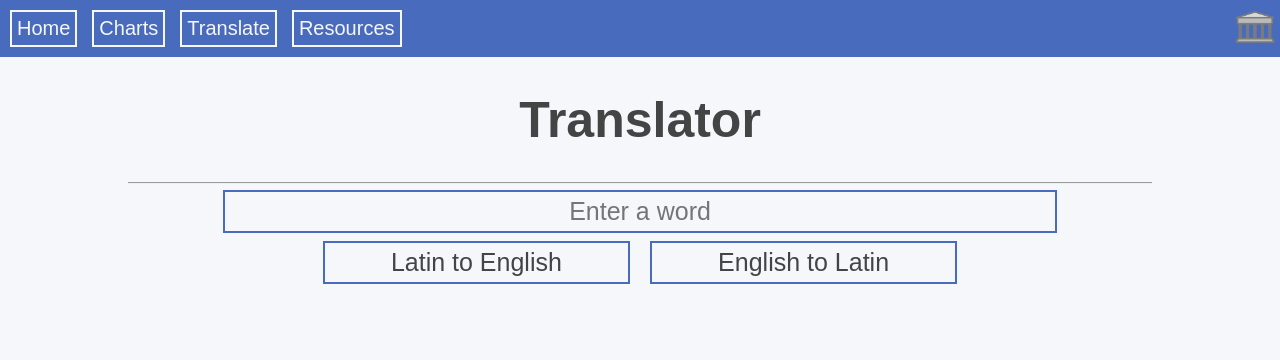
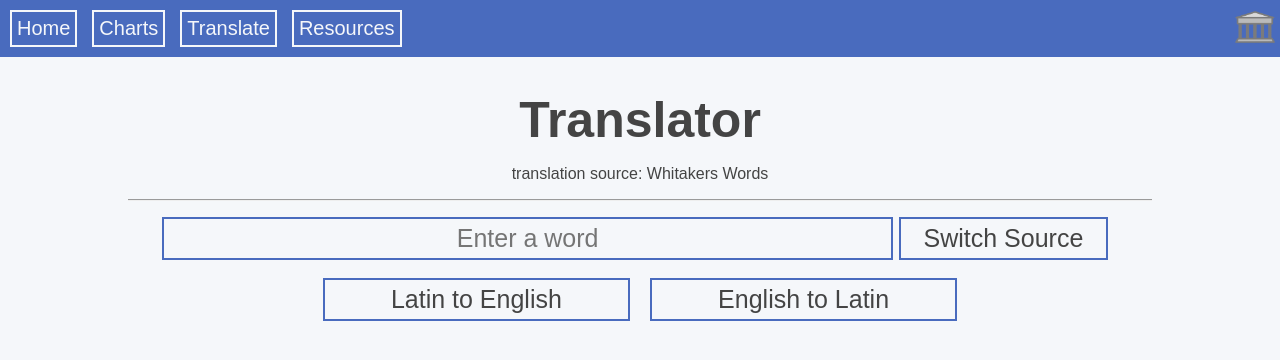
Before and after one commit to cqb13/Learn-Latin, a React (Create React App) app: page /Translate in a window 1280 px wide. Shown: the top 360 px of the page. Built offline with nearby package versions, Linux system fonts and the light colour scheme.

Commit message:
➕ Option to translate with google

```diff
--- a/src/css/Translate.css
+++ b/src/css/Translate.css
@@ -1,8 +1,22 @@
+/*TODO: fix mobile css*/
+.Title {
+  margin-bottom: 0px;
+}
+
 .Search {
-  width: 80%;
+  width: 70%;
   font-size: 25px;
   outline-color: #496bbe;
   padding: 5px;
+}
+
+.Mode-Btn {
+  width: 20%;
+  margin: 10px;
+  padding: 5px;
+  font-size: 25px;
+  border: none;
+  outline: 2px solid #496bbe;
 }
 
 .Search-Options {
--- a/src/pages/Translate.jsx
+++ b/src/pages/Translate.jsx
@@ -1,14 +1,21 @@
-import { useState } from "react";
+import { useState, useEffect } from "react";
 
 const Translate = () => {
   const [data, setData] = useState("");
   const [displayWord, setDisplayWord] = useState("");
   const [search, setSearch] = useState();
+  const [checked, setChecked] = useState(true);
+  const [linkChar, setLinkChar] = useState();
+  const [source, setSource] = useState("Whitakers Words");
+
+  useEffect(() => {
+    setLinkChar("");
+  }, []);
 
   const LTE = (word) => {
     setDisplayWord(word);
     setSearch("");
-    fetch("https://whitakers-words-get.cqb13.repl.co/LTE?word=" + word)
+    fetch("https://learn-latin-server.herokuapp.com/LTE" + linkChar +"?word=" + word)
       .then((res) => res.text())
       .then((data) => {
         setData(data);
@@ -18,30 +25,37 @@ const Translate = () => {
   const ETL = (word) => {
     setDisplayWord(word);
     setSearch("");
-    fetch("https://whitakers-words-get.cqb13.repl.co/ETL?word=" + word)
+    fetch("https://learn-latin-server.herokuapp.com/ETL" + linkChar +"?word=" + word)
       .then((res) => res.text())
       .then((data) => {
         setData(data);
       });
   };
 
-  const updateSearch = (event) => {
-    setSearch(event.target.value);
-  };
+  const switchMode = () => {
+    setChecked(!checked)
+    if (checked === true) {
+      setLinkChar("-T");
+      setSource("Google");
+    } else {
+      setLinkChar("");
+      setSource("Whitakers Words");
+    }
+  }
 
   return (
     <div>
       <header>
-        <h1>Translator</h1>
+        <h1 className="Title">Translator</h1>
+        <p>translation source: {source}</p>
       </header>
       <hr/>
       <main>
-        <div className="Search-Area">
-          <input type="text" placeholder="Enter a word" className="Search" value={search} onChange={updateSearch}/>
-          <div className="Search-Options">
-            <button className="Option" onClick={() => LTE(search)}>Latin to English</button>
-            <button className="Option" onClick={() => ETL(search)}>English to Latin</button>
-          </div>
+        <input type="text" placeholder="Enter a word" className="Search" value={search || ''} onChange={event => setSearch(event.target.value)}/>
+        <button className="Mode-Btn" onClick={() => switchMode()}>Switch Source</button>
+        <div className="Search-Options">
+          <button className="Option" onClick={() => LTE(search)}>Latin to English</button>
+          <button className="Option" onClick={() => ETL(search)}>English to Latin</button>
         </div>
         <div className="Results">
           <h2 className="Search-Term">{displayWord}</h2>
```
Also changed, not shown: 1 other file (tests, documents, lock files or other folders).
